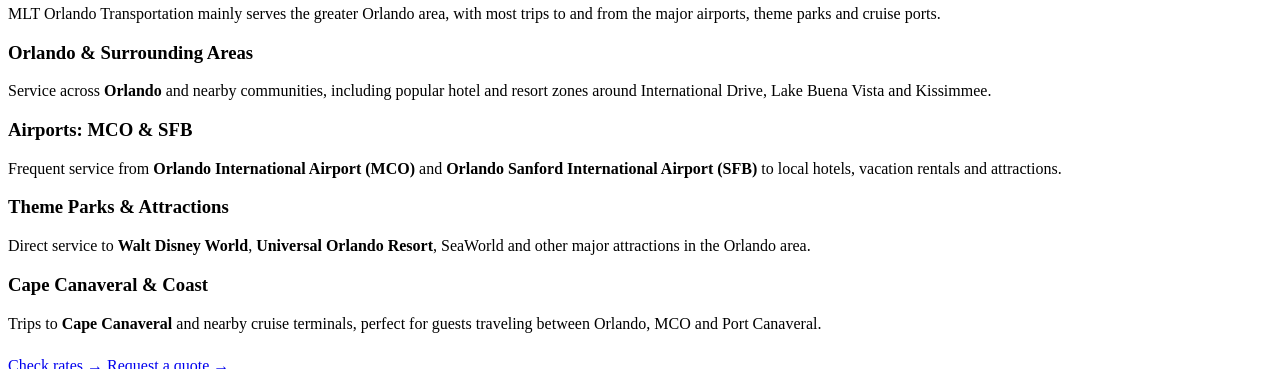
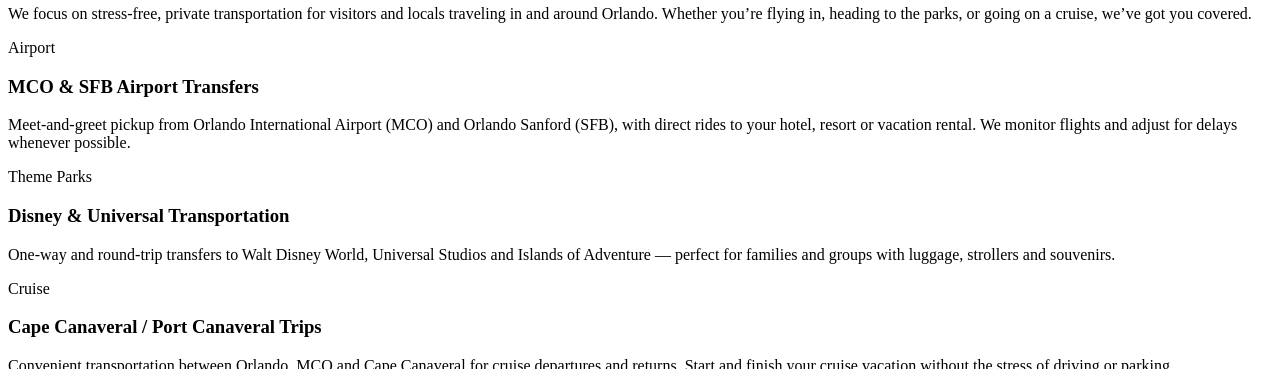
Before and after one commit to Msamaan114/mltorlandotransportation, a plain HTML site: page services.html in a window 1280 px wide. Shown: the part 413-782 px from the top of the page. Drawn offline with Linux system fonts and the light colour scheme.

Commit message:
Update services.html

```diff
--- a/services.html
+++ b/services.html
@@ -2,25 +2,26 @@
 <html lang="en">
 <head>
   <meta charset="UTF-8" />
-  <title>Service Areas | MLT Orlando Transportation</title>
+  <title>Services | MLT Orlando Transportation</title>
   <meta name="viewport" content="width=device-width, initial-scale=1" />
   <meta
     name="description"
-    content="Service areas for MLT Orlando Transportation including Orlando, MCO, SFB, Disney, Universal and Cape Canaveral."
+    content="Airport transfers, theme park rides, cruise transportation and hourly service from MLT Orlando Transportation."
   />
-  <meta property="og:title" content="Service Areas | MLT Orlando Transportation" />
-  <meta property="og:description" content="Orlando airport, theme park and cruise port transportation service areas." />
+  <meta property="og:title" content="Services | MLT Orlando Transportation" />
+  <meta property="og:description" content="Private transportation services in Orlando, MCO, SFB, Disney, Universal & Cape Canaveral." />
   <meta property="og:image" content="https://www.mltorlandotransportation.com/suv-front-main.jpeg" />
-  <meta property="og:url" content="https://www.mltorlandotransportation.com/service-areas.html" />
+  <meta property="og:url" content="https://www.mltorlandotransportation.com/services.html" />
   <meta property="og:type" content="website" />
   <meta name="twitter:card" content="summary_large_image" />
 
+  <!-- SAME CSS AS index.html -->
   <style>
-    /* same CSS as index.html */
+    /* copy the entire <style> block from index.html here */
   </style>
 </head>
 <body>
-  <!-- Top bar -->
+  <!-- Top bar (same as index.html) -->
   <div class="top-bar">
     <div class="top-bar-inner">
       <span>Private Orlando transportation from MCO &amp; SFB to Disney, Universal &amp; Cape Canaveral.</span>
@@ -63,50 +64,57 @@
   </header>
 
   <main>
-    <section id="areas">
+    <section>
       <a href="index.html" class="btn-secondary" style="text-decoration:none; display:inline-block; margin-bottom:1.5rem;">← Back to Home</a>
-
-      <h2>Service Areas</h2>
+      <h2>Our Transportation Services</h2>
       <p class="section-intro">
-        MLT Orlando Transportation mainly serves the greater Orlando area, with most trips to and from
-        the major airports, theme parks and cruise ports.
+        We focus on stress-free, private transportation for visitors and locals traveling
+        in and around Orlando. Whether you’re flying in, heading to the parks, or going on a cruise,
+        we’ve got you covered.
       </p>
 
       <div class="grid">
         <div class="card">
-          <h3>Orlando &amp; Surrounding Areas</h3>
+          <div class="badge">Airport</div>
+          <h3>MCO &amp; SFB Airport Transfers</h3>
           <p>
-            Service across <strong>Orlando</strong> and nearby communities, including popular
-            hotel and resort zones around International Drive, Lake Buena Vista and Kissimmee.
+            Meet-and-greet pickup from Orlando International Airport (MCO) and Orlando Sanford (SFB),
+            with direct rides to your hotel, resort or vacation rental. We monitor flights and adjust for delays
+            whenever possible.
           </p>
         </div>
+
         <div class="card">
-          <h3>Airports: MCO &amp; SFB</h3>
+          <div class="badge">Theme Parks</div>
+          <h3>Disney &amp; Universal Transportation</h3>
           <p>
-            Frequent service from <strong>Orlando International Airport (MCO)</strong> and
-            <strong>Orlando Sanford International Airport (SFB)</strong> to local hotels,
-            vacation rentals and attractions.
+            One-way and round-trip transfers to Walt Disney World, Universal Studios and Islands of Adventure —
+            perfect for families and groups with luggage, strollers and souvenirs.
           </p>
         </div>
+
         <div class="card">
-          <h3>Theme Parks &amp; Attractions</h3>
+          <div class="badge">Cruise</div>
+          <h3>Cape Canaveral / Port Canaveral Trips</h3>
           <p>
-            Direct service to <strong>Walt Disney World</strong>, <strong>Universal Orlando Resort</strong>,
-            SeaWorld and other major attractions in the Orlando area.
+            Convenient transportation between Orlando, MCO and Cape Canaveral for cruise departures and returns.
+            Start and finish your cruise vacation without the stress of driving or parking.
           </p>
         </div>
+
         <div class="card">
-          <h3>Cape Canaveral &amp; Coast</h3>
+          <div class="badge">Custom</div>
+          <h3>Point-to-Point &amp; Hourly Service</h3>
           <p>
-            Trips to <strong>Cape Canaveral</strong> and nearby cruise terminals, perfect for guests
-            traveling between Orlando, MCO and Port Canaveral.
+            Custom routes around Orlando and Central Florida. Shopping trips, dinners, business meetings and more.
+            Tell us where you need to go and we’ll provide a simple, upfront quote.
           </p>
         </div>
       </div>
 
-      <div class="link-row" style="margin-top:1.5rem;">
-        <a class="link-pill" href="rates.html">Check rates →</a>
-        <a class="link-pill" href="booking.html">Request a quote →</a>
+      <div class="link-row" style="margin-top:2rem;">
+        <a class="link-pill" href="rates.html">View rates &amp; booking →</a>
+        <a class="link-pill" href="booking.html">Go to booking form →</a>
       </div>
     </section>
   </main>
```
